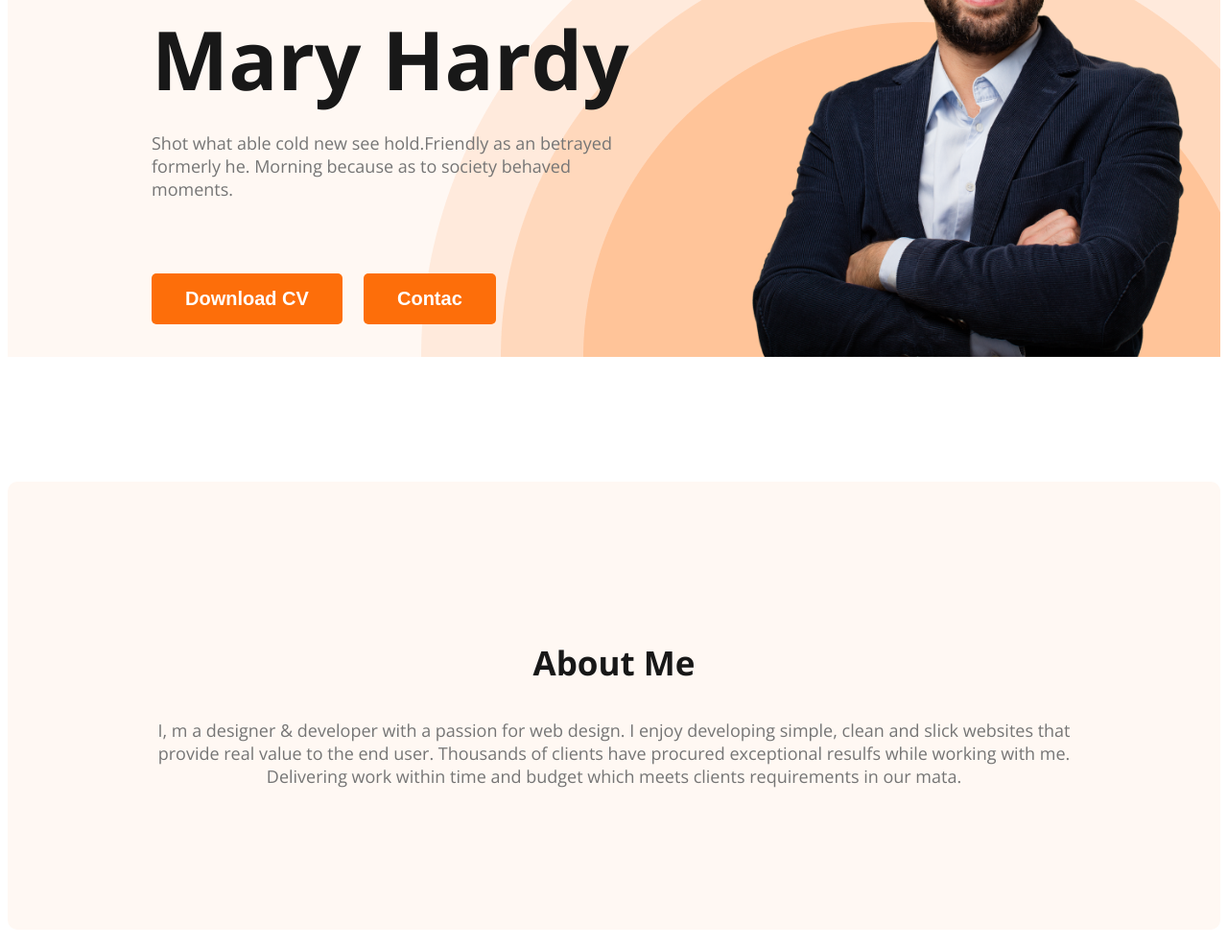
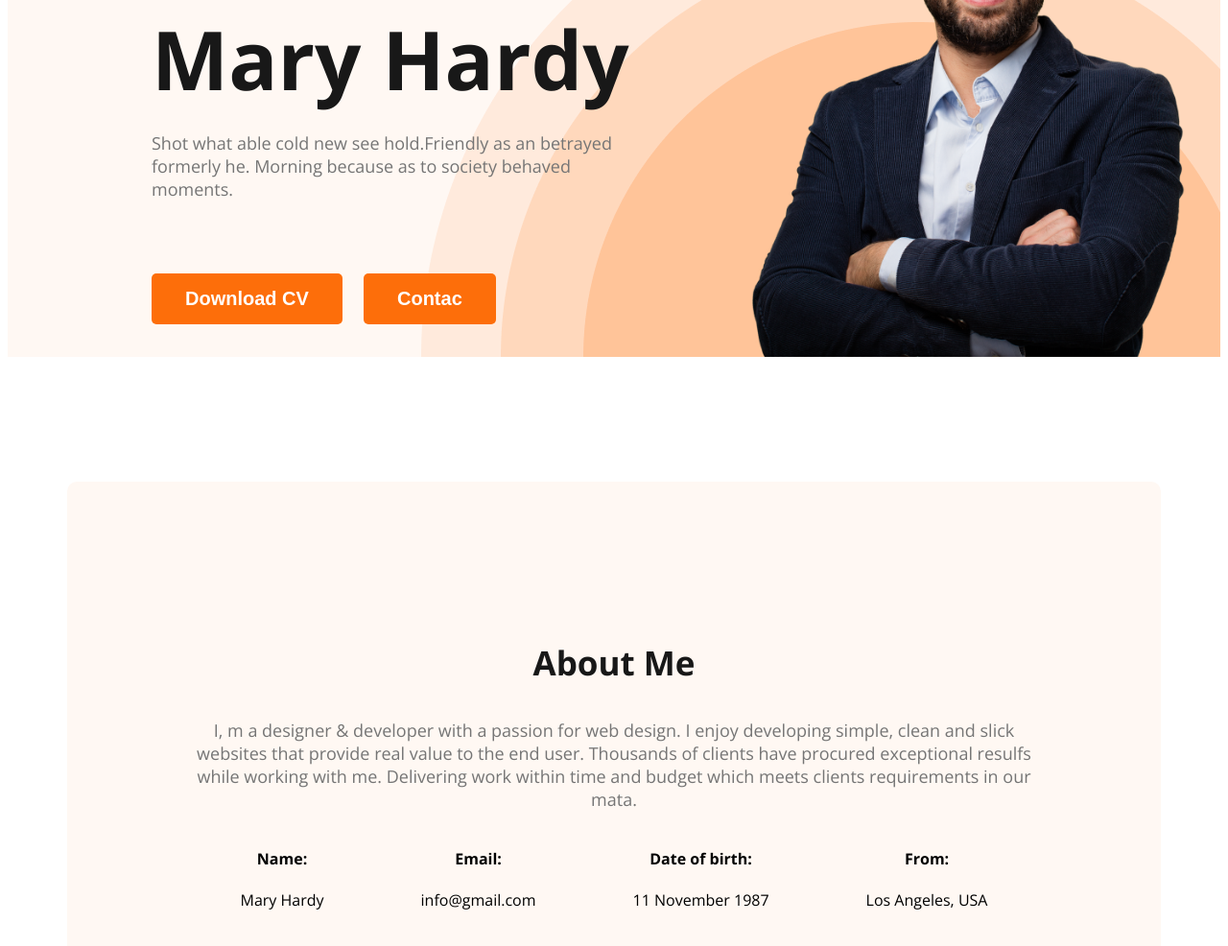
Before and after one commit to mhrhabib2004/web-developer-portfolio, a plain HTML site: page index.html in a window 1280 px wide. Shown: the part 396-1382 px from the top of the page at 96% size. Drawn offline with nearby package versions, Linux system fonts and the light colour scheme.

Commit message:
added about

```diff
--- a/index.html
+++ b/index.html
@@ -39,6 +39,31 @@
             <h3 class="section-titel">About Me</h3>
             <p class="section-descriptin">I, m a designer & developer with a passion for web design. I enjoy developing simple, clean and slick websites that provide real value to the end user. Thousands of clients have procured exceptional resulfs while working with me. Delivering work within time and budget which meets clients requirements in our mata.</p>
 
+            <div class="about-info-container">
+                <!-- .about-info*4>h4.info-title+p.info-description -->
+                <div class="about-info">
+                    <h4 class="info-title">Name:</h4>
+                    <p class="info-description">Mary Hardy</p>
+                </div>
+                <div class="about-info">
+                    <h4 class="info-title">Email:
+                        </h4>
+                    <p class="info-description">info@gmail.com</p>
+                </div>
+                <div class="about-info">
+                    <h4 class="info-title">Date of birth:
+                        </h4>
+                    <p class="info-description">11 November 1987</p>
+                </div>
+                <div class="about-info">
+                    <h4 class="info-title">From:
+                       </h4>
+                    <p class="info-description"> Los Angeles, USA</p>
+                </div>
+                </div>
+
+            </div>
+
         </section>
 
     </main>
--- a/styles/styles.css
+++ b/styles/styles.css
@@ -106,8 +106,23 @@ width: 500px;
 /* main saction styles */
 
 .about{
+
     padding: 130px;
     border-radius: 10px;
     background: #FFF8F3;
-    margin: 130px 0;
+    margin: 130px 0px;
 }
+
+main{
+    max-width: 1140px;
+    margin: 0 auto;
+}
+
+.about-info-container{
+    display: flex;
+    justify-content: space-around;
+
+}
+.about-info{
+    text-align: center;
+}
```
